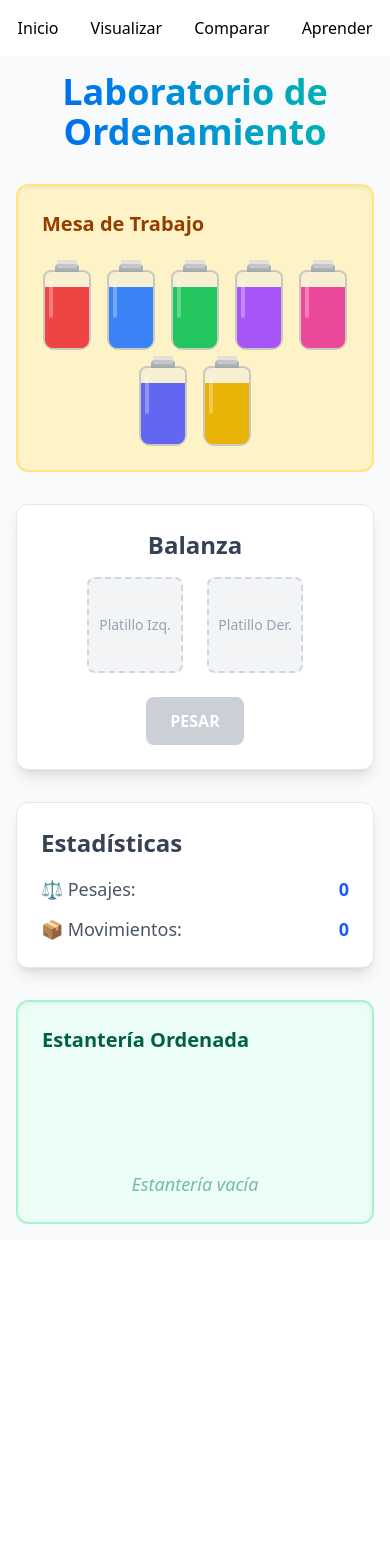
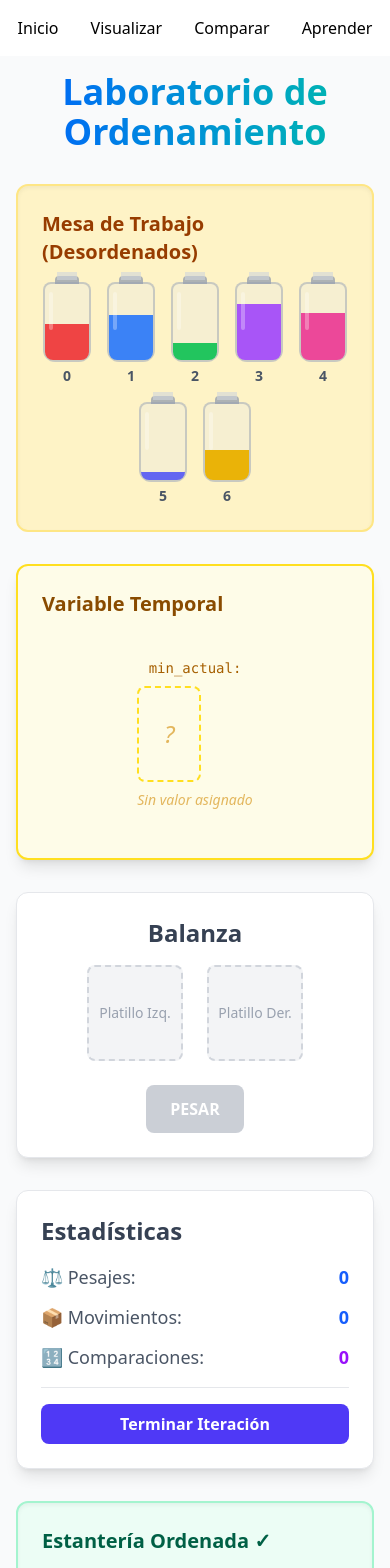
Before and after one commit to helvetios16/sortLearn, a Vue app: page /visualize in a window 390 px wide. Shown: the top 1568 px of the page. Before the commit the page ends 1240 px from the top, so only its background shows below. Built offline with nearby package versions, Linux system fonts and the light colour scheme.

Commit message:
Primeros cambios

```diff
--- a/src/components/Bottle.vue
+++ b/src/components/Bottle.vue
@@ -5,12 +5,19 @@
       'heavy-glow': comparison === 'heavier',
       'light-glow': comparison === 'lighter',
       'equal-glow': comparison === 'equal',
+      'consolidated': state === 'consolidated',
+      'comparing': state === 'comparing',
+      'in-temp-var': state === 'temp-variable',
     }"
     :title="`ID: ${id}, Peso: ${weight}`"
     @dblclick="emit('return-bottle', id)"
   >
     <div
       class="bottle relative w-12 h-20 border-2 border-gray-400/50 rounded-t-lg rounded-b-xl flex flex-col justify-end items-center cursor-grab active:cursor-grabbing"
+      :class="{
+        'bottle-consolidated': state === 'consolidated',
+        'bottle-comparing': state === 'comparing',
+      }"
     >
       <!-- Cap -->
       <div class="absolute -top-2 w-6 h-2 bg-gray-400/80 rounded-t-sm"></div>
@@ -22,11 +29,16 @@
       <!-- Liquid -->
       <div
         class="liquid w-full rounded-b-lg transition-all duration-300"
-        :style="{ height: '80%', backgroundColor: liquidColor }"
+        :style="{ height: liquidHeight, backgroundColor: liquidColor }"
       ></div>
 
       <!-- Reflection -->
       <div class="absolute top-2 left-1 w-1 h-1/2 bg-white/30 rounded-full"></div>
+    </div>
+
+    <!-- Index label (shown when showIndex is true) -->
+    <div v-if="showIndex !== undefined" class="index-label text-center mt-1 text-sm font-bold text-gray-600">
+      {{ showIndex }}
     </div>
   </div>
 </template>
@@ -39,6 +51,8 @@ const props = defineProps<{
   weight: number;
   color: string; // Tailwind class like 'bg-red-300'
   comparison?: 'heavier' | 'lighter' | 'equal' | null;
+  state?: 'normal' | 'consolidated' | 'comparing' | 'temp-variable';
+  showIndex?: number;
 }>();
 
 const emit = defineEmits(['return-bottle']);
@@ -54,6 +68,12 @@ const liquidColor = computed(() => {
   if (props.color.includes('yellow')) return 'rgb(234 179 8)';
   if (props.color.includes('teal')) return 'rgb(20 184 166)';
   return 'rgb(107 114 128)';
+});
+
+// Calculate liquid height based on weight (1-100)
+const liquidHeight = computed(() => {
+  const percentage = Math.max(10, Math.min(90, props.weight));
+  return `${percentage}%`;
 });
 </script>
 
@@ -92,4 +112,43 @@ const liquidColor = computed(() => {
   filter: drop-shadow(0 0 12px rgb(59 130 246 / 0.9));
   /* blue glow */
 }
+
+/* State-based styles */
+.consolidated {
+  filter: drop-shadow(0 0 20px rgba(34, 197, 94, 0.6));
+}
+
+.bottle-consolidated {
+  background: linear-gradient(to bottom, rgba(212, 248, 212, 0.4), rgba(168, 230, 168, 0.4)) !important;
+  pointer-events: none;
+}
+
+.comparing {
+  animation: pulse-border 1.5s ease-in-out infinite;
+}
+
+.bottle-comparing {
+  border: 3px solid #fbbf24 !important;
+  border-width: 3px !important;
+}
+
+.in-temp-var {
+  filter: drop-shadow(0 0 16px rgba(251, 191, 36, 0.8));
+}
+
+@keyframes pulse-border {
+  0%, 100% {
+    border-color: #fbbf24;
+    transform: scale(1);
+  }
+  50% {
+    border-color: #f59e0b;
+    transform: scale(1.05);
+  }
+}
+
+.index-label {
+  user-select: none;
+  pointer-events: none;
+}
 </style>
--- a/src/views/Visualize.vue
+++ b/src/views/Visualize.vue
@@ -8,9 +8,17 @@
       </h1>
 
       <div class="flex flex-col gap-8">
+        <!-- Error/Success Messages -->
+        <div v-if="errorMessage" class="bg-red-100 border-2 border-red-400 text-red-800 px-4 py-3 rounded-lg text-center font-semibold animate-shake">
+          {{ errorMessage }}
+        </div>
+        <div v-if="successMessage" class="bg-green-100 border-2 border-green-400 text-green-800 px-4 py-3 rounded-lg text-center font-semibold">
+          {{ successMessage }}
+        </div>
+
         <!-- Fila Superior: Zona de Botellas Desordenadas -->
         <div class="bg-amber-100 border-2 border-amber-200 rounded-xl p-6 shadow-inner">
-          <h2 class="text-xl font-bold text-amber-800 mb-4">Mesa de Trabajo</h2>
+          <h2 class="text-xl font-bold text-amber-800 mb-4">Mesa de Trabajo (Desordenados)</h2>
           <div class="min-h-48 flex flex-wrap gap-4 items-end justify-center">
             <draggable
               v-model="workbenchBottles"
@@ -19,11 +27,13 @@
               class="flex flex-wrap gap-4 justify-center items-end w-full min-h-[calc(100%-2rem)]"
               @change="logMovement"
             >
-              <template #item="{ element: bottle }">
+              <template #item="{ element: bottle, index }">
                 <Bottle
                   :id="bottle.id"
                   :weight="bottle.weight"
                   :color="bottle.color"
+                  :state="bottle.state"
+                  :show-index="index"
                 />
               </template>
             </draggable>
@@ -36,10 +46,32 @@
           </div>
         </div>
 
-        <!-- Fila Intermedia: Vacío, Balanza, Estadísticas -->
+        <!-- Fila Intermedia: Variable Temporal, Balanza, Estadísticas -->
         <div class="grid grid-cols-1 md:grid-cols-3 gap-8">
-          <!-- Columna Vacía -->
-          <div class="hidden md:block"></div>
+          <!-- Variable Temporal -->
+          <div class="bg-yellow-50 border-2 border-yellow-300 rounded-xl p-6 shadow-lg">
+            <h2 class="text-xl font-bold text-yellow-800 mb-4">Variable Temporal</h2>
+            <div class="flex flex-col items-center justify-center min-h-[200px]">
+              <label class="text-sm font-mono text-yellow-700 mb-2">min_actual:</label>
+              <div v-if="tempVariable" class="temp-variable-slot">
+                <Bottle
+                  :id="tempVariable.id"
+                  :weight="tempVariable.weight"
+                  :color="tempVariable.color"
+                  state="temp-variable"
+                />
+                <p class="text-xs text-center mt-2 text-yellow-700 font-semibold">
+                  Guardando el mínimo encontrado
+                </p>
+              </div>
+              <div v-else class="text-center text-yellow-600/60 italic">
+                <div class="w-16 h-24 border-2 border-dashed border-yellow-300 rounded-lg flex items-center justify-center mb-2">
+                  <span class="text-2xl">?</span>
+                </div>
+                <p class="text-sm">Sin valor asignado</p>
+              </div>
+            </div>
+          </div>
 
           <!-- Balanza de Comparación -->
           <div
@@ -133,26 +165,62 @@
                 <span class="text-gray-600">📦 Movimientos:</span>
                 <span class="font-bold text-blue-600">{{ stats.movimientos }}</span>
               </li>
+              <li class="flex items-center justify-between text-lg">
+                <span class="text-gray-600">🔢 Comparaciones:</span>
+                <span class="font-bold text-purple-600">{{ stats.comparaciones }}</span>
+              </li>
             </ul>
+            <div class="mt-4 pt-4 border-t border-gray-200">
+              <button
+                @click="finishIteration"
+                class="w-full bg-indigo-600 hover:bg-indigo-700 text-white font-bold py-2 px-4 rounded-lg transition-colors"
+                :disabled="comparisonsInCurrentIteration === 0"
+              >
+                Terminar Iteración
+              </button>
+            </div>
+          </div>
+        </div>
+
+        <!-- Panel de Historial de Iteraciones -->
+        <div v-if="iterationHistory.length > 0" class="bg-slate-50 border-2 border-slate-200 rounded-xl p-6 shadow-inner">
+          <h2 class="text-xl font-bold text-slate-800 mb-4">📜 Historial de Iteraciones</h2>
+          <div class="space-y-2 max-h-48 overflow-y-auto">
+            <div v-for="iteration in iterationHistory" :key="iteration.number" class="flex items-center gap-3 text-sm">
+              <span class="font-semibold text-slate-700 min-w-[100px]">ITERACION {{ iteration.number }}:</span>
+              <div class="flex-1 bg-slate-200 rounded-full h-6 flex items-center px-2">
+                <div
+                  class="bg-gradient-to-r from-blue-500 to-blue-600 h-4 rounded-full transition-all duration-300"
+                  :style="{ width: `${Math.min(100, (iteration.comparisons / 10) * 100)}%` }"
+                ></div>
+              </div>
+              <span class="text-slate-600 min-w-[150px]">({{ iteration.comparisons }} comparaciones) ✓</span>
+            </div>
+          </div>
+          <div class="mt-4 pt-4 border-t border-slate-300 text-center">
+            <span class="text-lg font-bold text-slate-700">Comparaciones acumuladas: </span>
+            <span class="text-2xl font-extrabold text-blue-600">{{ stats.comparaciones }}</span>
           </div>
         </div>
 
         <!-- Fila Inferior: Estantería Ordenada -->
         <div class="bg-emerald-50 border-2 border-emerald-200 rounded-xl p-6 shadow-inner">
-          <h2 class="text-xl font-bold text-emerald-800 mb-4">Estantería Ordenada</h2>
+          <h2 class="text-xl font-bold text-emerald-800 mb-4">Estantería Ordenada ✓</h2>
           <div class="min-h-32 flex flex-wrap gap-4 items-end justify-center">
             <draggable
               v-model="sortedShelfBottles"
               :group="mainGroup"
               item-key="id"
               class="flex flex-wrap gap-4 justify-center items-end w-full min-h-[calc(100%-2rem)]"
-              @change="logMovement"
+              @change="handleSortedShelfChange"
             >
-              <template #item="{ element: bottle }">
+              <template #item="{ element: bottle, index }">
                 <Bottle
                   :id="bottle.id"
                   :weight="bottle.weight"
                   :color="bottle.color"
+                  state="consolidated"
+                  :show-index="index"
                 />
               </template>
             </draggable>
@@ -179,9 +247,16 @@ interface Bottle {
   id: number;
   weight: number; // 1-100, representing fill level
   color: string; // Placeholder color
+  state?: 'normal' | 'consolidated' | 'comparing' | 'temp-variable';
 }
 
 type ComparisonState = 'heavier' | 'lighter' | 'equal' | null;
+
+interface Iteration {
+  number: number;
+  comparisons: number;
+  description: string;
+}
 
 // Function to generate random bottles
 const generateRandomBottles = (count: number): Bottle[] => {
@@ -211,6 +286,7 @@ const workbenchBottles = ref<Bottle[]>(generateRandomBottles(7));
 const leftPanBottle = ref<Bottle[]>([]);
 const rightPanBottle = ref<Bottle[]>([]);
 const sortedShelfBottles = ref<Bottle[]>([]);
+const tempVariable = ref<Bottle | null>(null); // Variable temporal (min_actual)
 const scaleResult = ref<{ left: ComparisonState; right: ComparisonState }>({
   left: null,
   right: null,
@@ -220,7 +296,14 @@ const scaleWeighed = ref(false); // New state to track if scale has been weighed
 const stats = reactive({
   pesajes: 0,
   movimientos: 0,
+  comparaciones: 0, // Total comparisons counter
 });
+
+const iterationHistory = ref<Iteration[]>([]);
+const currentIteration = ref(0);
+const comparisonsInCurrentIteration = ref(0);
+const errorMessage = ref<string>('');
+const successMessage = ref<string>('');
 
 // Watch for changes in pans to auto-reset scale
 watch(
@@ -275,17 +358,52 @@ const logMovement = (evt: any) => {
   }
 };
 
+// Function to handle changes in sorted shelf with validation
+const handleSortedShelfChange = (evt: { added?: { element: Bottle; newIndex: number } }) => {
+  if (evt.added) {
+    const addedBottle = evt.added.element as Bottle;
+    const addedIndex = evt.added.newIndex;
+
+    // Validate order
+    if (addedIndex > 0) {
+      const previousBottle = sortedShelfBottles.value[addedIndex - 1];
+      if (previousBottle && addedBottle.weight < previousBottle.weight) {
+        // Invalid order - remove the bottle and return it
+        setTimeout(() => {
+          sortedShelfBottles.value.splice(addedIndex, 1);
+          workbenchBottles.value.push(addedBottle);
+          showError(
+            `❌ Orden incorrecto: La botella con peso ${addedBottle.weight} no puede ir después de una con peso ${previousBottle.weight}`
+          );
+        }, 100);
+        return;
+      }
+    }
+
+    // Valid placement
+    addedBottle.state = 'consolidated';
+    stats.movimientos++;
+    showSuccess(`✓ Botella colocada correctamente en la estantería`);
+  }
+};
+
 // Function to weigh bottles
 const weighBottles = () => {
   if (!canWeigh.value) return;
 
   stats.pesajes++;
+  stats.comparaciones++;
+  comparisonsInCurrentIteration.value++;
   scaleWeighed.value = true; // Set scale to weighed state
 
   const leftBottle = leftPanBottle.value[0];
   const rightBottle = rightPanBottle.value[0];
 
   if (!leftBottle || !rightBottle) return;
+
+  // Update bottle states to show they're being compared
+  leftBottle.state = 'comparing';
+  rightBottle.state = 'comparing';
 
   if (leftBottle.weight > rightBottle.weight) {
     scaleResult.value = { left: 'heavier', right: 'lighter' };
@@ -300,10 +418,12 @@ const weighBottles = () => {
 const resetScale = () => {
   const leftBottle = leftPanBottle.value[0];
   if (leftBottle) {
+    leftBottle.state = 'normal';
     workbenchBottles.value.push(leftBottle);
   }
   const rightBottle = rightPanBottle.value[0];
   if (rightBottle) {
+    rightBottle.state = 'normal';
     workbenchBottles.value.push(rightBottle);
   }
 
@@ -311,6 +431,52 @@ const resetScale = () => {
   rightPanBottle.value = [];
   scaleWeighed.value = false;
   scaleResult.value = { left: null, right: null };
+};
+
+// Function to finish current iteration and start a new one
+const finishIteration = () => {
+  if (comparisonsInCurrentIteration.value > 0) {
+    currentIteration.value++;
+    iterationHistory.value.push({
+      number: currentIteration.value,
+      comparisons: comparisonsInCurrentIteration.value,
+      description: `Iteración ${currentIteration.value}`,
+    });
+    comparisonsInCurrentIteration.value = 0;
+  }
+};
+
+// Function to validate and add bottle to sorted shelf
+const validateSortedShelfPlacement = (bottle: Bottle): boolean => {
+  if (sortedShelfBottles.value.length === 0) return true;
+
+  const lastBottle = sortedShelfBottles.value[sortedShelfBottles.value.length - 1];
+  if (!lastBottle) return true;
+
+  if (bottle.weight < lastBottle.weight) {
+    showError(
+      `❌ Esta botella (peso: ${bottle.weight}) no puede ir después de una más pesada (peso: ${lastBottle.weight})`
+    );
+    return false;
+  }
+
+  return true;
+};
+
+// Show error message temporarily
+const showError = (message: string) => {
+  errorMessage.value = message;
+  setTimeout(() => {
+    errorMessage.value = '';
+  }, 3000);
+};
+
+// Show success message temporarily
+const showSuccess = (message: string) => {
+  successMessage.value = message;
+  setTimeout(() => {
+    successMessage.value = '';
+  }, 2000);
 };
 
 // Function to return a bottle from a pan to the workbench on double-click
@@ -343,4 +509,14 @@ const returnBottleFromPan = (bottleId: number) => {
 .scale-pan-down {
   transform: translateY(12px);
 }
+
+@keyframes shake {
+  0%, 100% { transform: translateX(0); }
+  10%, 30%, 50%, 70%, 90% { transform: translateX(-10px); }
+  20%, 40%, 60%, 80% { transform: translateX(10px); }
+}
+
+.animate-shake {
+  animation: shake 0.5s;
+}
 </style>
```
Also changed, not shown: .claude/settings.local.json (added).
